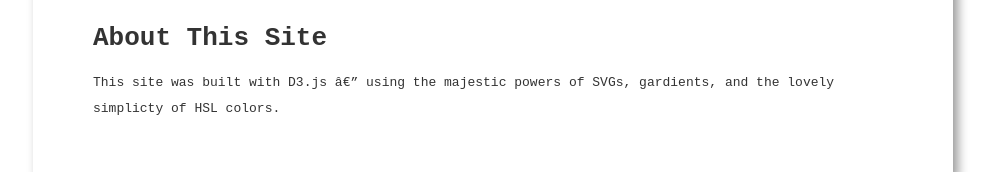
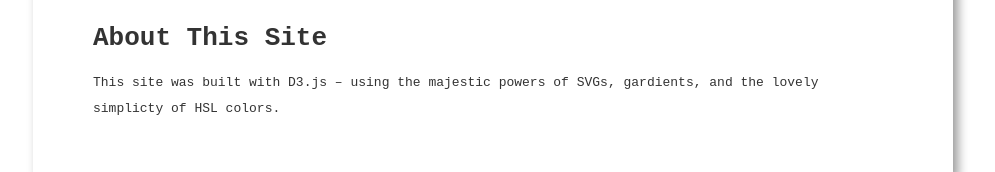
Before and after one commit to julia-allyce/juliaallyce.com, a website: page src/index.html in a window 1280 px wide. Shown: the part 1480-1652 px from the top of the page, without its empty margins (7-1002 px from the left). Drawn offline with nearby package versions, Linux system fonts and the light colour scheme; files whose address does not match are found by name.

Commit message:
dude...encodings

```diff
--- a/src/index.html
+++ b/src/index.html
@@ -52,7 +52,7 @@
 
 <div class="copy">
   <h1>About This Site</h1>
-  <p>This site was built with D3.js — using the majestic powers of SVGs, gardients, and the lovely simplicty of HSL colors.</p>
+  <p>This site was built with D3.js &#8211; using the majestic powers of SVGs, gardients, and the lovely simplicty of HSL colors.</p>
 </div>
 
 <script src="//d3js.org/d3.v3.min.js" charset="utf-8"></script>
```
